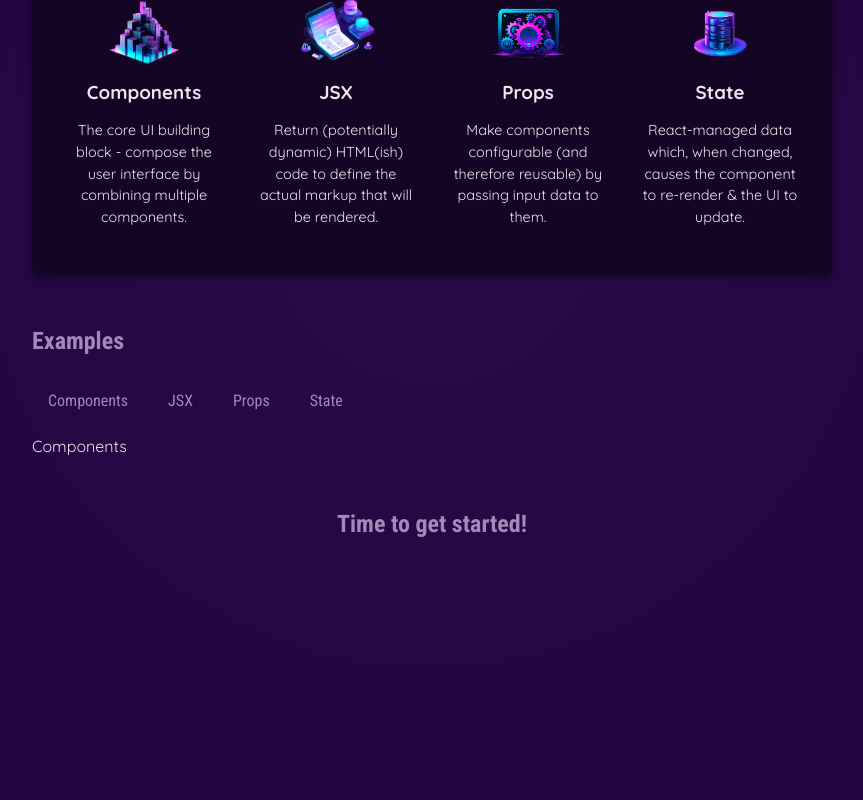
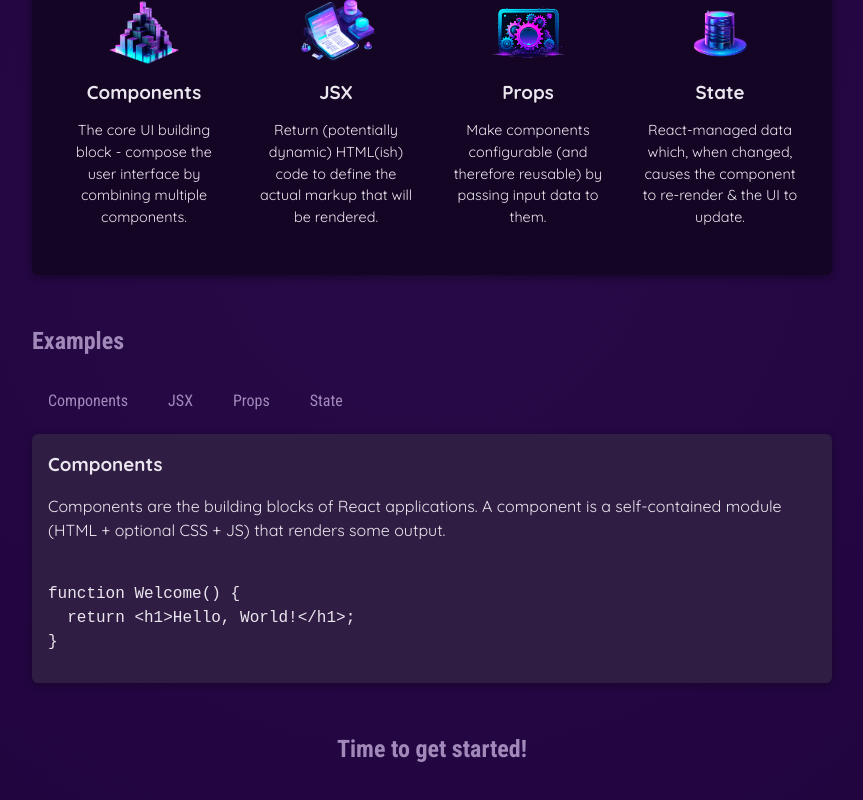
Before and after one commit to avinoorsinghkohli/React-Development, a React (Vite) app in the folder project_1/: page / in a window 1280 px wide. Both pictures are taken after a click on the button "Components". Shown: the part 424-1224 px from the top of the page, without its empty margins (208-1071 px from the left). Built offline with nearby package versions, Linux system fonts and the light colour scheme.

Commit message:
Conditional Rendering

```diff
--- a/project_1/src/App.jsx
+++ b/project_1/src/App.jsx
@@ -2,13 +2,27 @@
 import {useState} from 'react'
 import Header from './components/Header/Header.jsx';
 import CoreConcepts from './components/CoreConcepts/CoreConcetps.jsx';
+import {EXAMPLES} from './data.js'
 import TabButton from './components/TabButton.jsx';
 
 function App() {
-  const [selectedTopic, setSelectedTopic] = useState("Please Click a button")
+  const [selectedTopic, setSelectedTopic] = useState()
+
   function handleSelect(selectedButton){
     setSelectedTopic(selectedButton);
     console.log(selectedTopic);
+  }
+  let tabSet = <p>Please Select a button</p>;
+  if(selectedTopic){
+    tabSet = <div id="tab-content">
+    <h3>{EXAMPLES[selectedTopic].title}</h3>
+    <p>{EXAMPLES[selectedTopic].description}</p>
+    <pre>
+      <code>
+      {EXAMPLES[selectedTopic].code}
+      </code>
+    </pre>
+  </div>
   }
   return (
     <div>
@@ -29,12 +43,23 @@
         <section id="examples">
           <h2>Examples</h2>
           <menu>
-          <TabButton onSelect={() => handleSelect("Components")}>Components</TabButton>
-          <TabButton onSelect={() => handleSelect("JSX")}>JSX</TabButton>
-          <TabButton onSelect={() => handleSelect("Props")}>Props</TabButton>
-          <TabButton onSelect={() => handleSelect("State")}>State</TabButton>
+          <TabButton onSelect={() => handleSelect("components")}>Components</TabButton>
+          <TabButton onSelect={() => handleSelect("jsx")}>JSX</TabButton>
+          <TabButton onSelect={() => handleSelect("props")}>Props</TabButton>
+          <TabButton onSelect={() => handleSelect("state")}>State</TabButton>
           </menu>
-          {selectedTopic}
+          {/* {!selectedTopic && <p>Please Select a button</p>}
+          {selectedTopic && (<div id="tab-content">
+            <h3>{EXAMPLES[selectedTopic].title}</h3>
+            <p>{EXAMPLES[selectedTopic].description}</p>
+            <pre>
+              <code>
+              {EXAMPLES[selectedTopic].code}
+              </code>
+            </pre>
+          </div>
+        )} */}
+        {tabSet}
         </section>
         <h2>Time to get started!</h2>
       </main>
--- a/project_1/src/data.js
+++ b/project_1/src/data.js
@@ -29,3 +29,54 @@
       'React-managed data which, when changed, causes the component to re-render & the UI to update.',
   },
 ];
+
+export const EXAMPLES = {
+  components: {
+    title: 'Components',
+    description:
+      'Components are the building blocks of React applications. A component is a self-contained module (HTML + optional CSS + JS) that renders some output.',
+    code: `
+function Welcome() {
+  return <h1>Hello, World!</h1>;
+}`,
+  },
+  jsx: {
+    title: 'JSX',
+    description:
+      'JSX is a syntax extension to JavaScript. It is similar to a template language, but it has full power of JavaScript (e.g., it may output dynamic content).',
+    code: `
+<div>
+  <h1>Welcome {userName}</h1>
+  <p>Time to learn React!</p>
+</div>`,
+  },
+  props: {
+    title: 'Props',
+    description:
+      'Components accept arbitrary inputs called props. They are like function arguments.',
+    code: `
+function Welcome(props) {
+  return <h1>Hello, {props.name}</h1>;
+}`,
+  },
+  state: {
+    title: 'State',
+    description:
+      'State allows React components to change their output over time in response to user actions, network responses, and anything else.',
+    code: `
+function Counter() {
+  const [isVisible, setIsVisible] = useState(false);
+
+  function handleClick() {
+    setIsVisible(true);
+  }
+
+  return (
+    <div>
+      <button onClick={handleClick}>Show Details</button>
+      {isVisible && <p>Amazing details!</p>}
+    </div>
+  );
+}`,
+  },
+};
```
